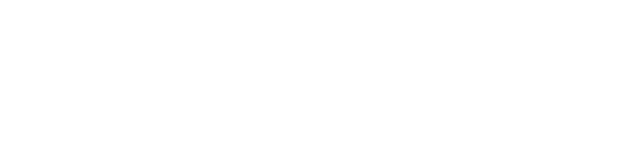
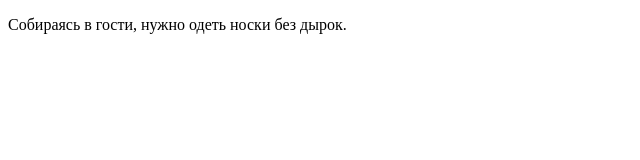
Before and after one commit to frontenderina/first-project, a plain HTML site: page index.html in a window 1280 px wide. Shown: the whole page, without its empty margins (0-640 px from the left). Drawn offline with Linux system fonts and the light colour scheme.

Commit message:
dobavlen cvet k clovu

```diff
--- a/index.html
+++ b/index.html
@@ -4,6 +4,7 @@
     <meta charset="UTF-8">
     <meta name="viewport" content="width=device-width, initial-scale=1.0">
     <title>Document</title>
+      <p>Собираясь в гости, <span>нужно</span> одеть носки без дырок.</p>
 </head>
 <body>
 
--- a/style.css
+++ b/style.css
@@ -0,0 +1,3 @@
+span {
+    background-color: #2e9aff;
+}
```
